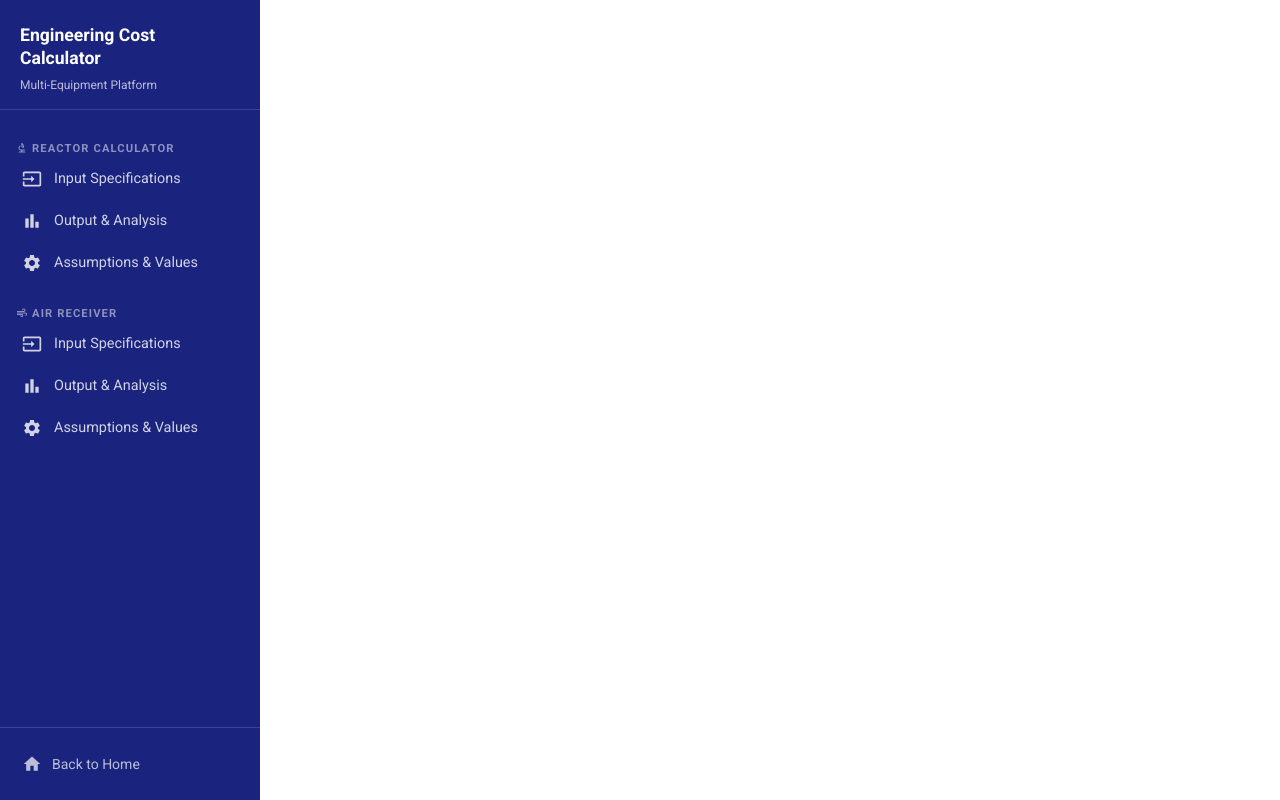
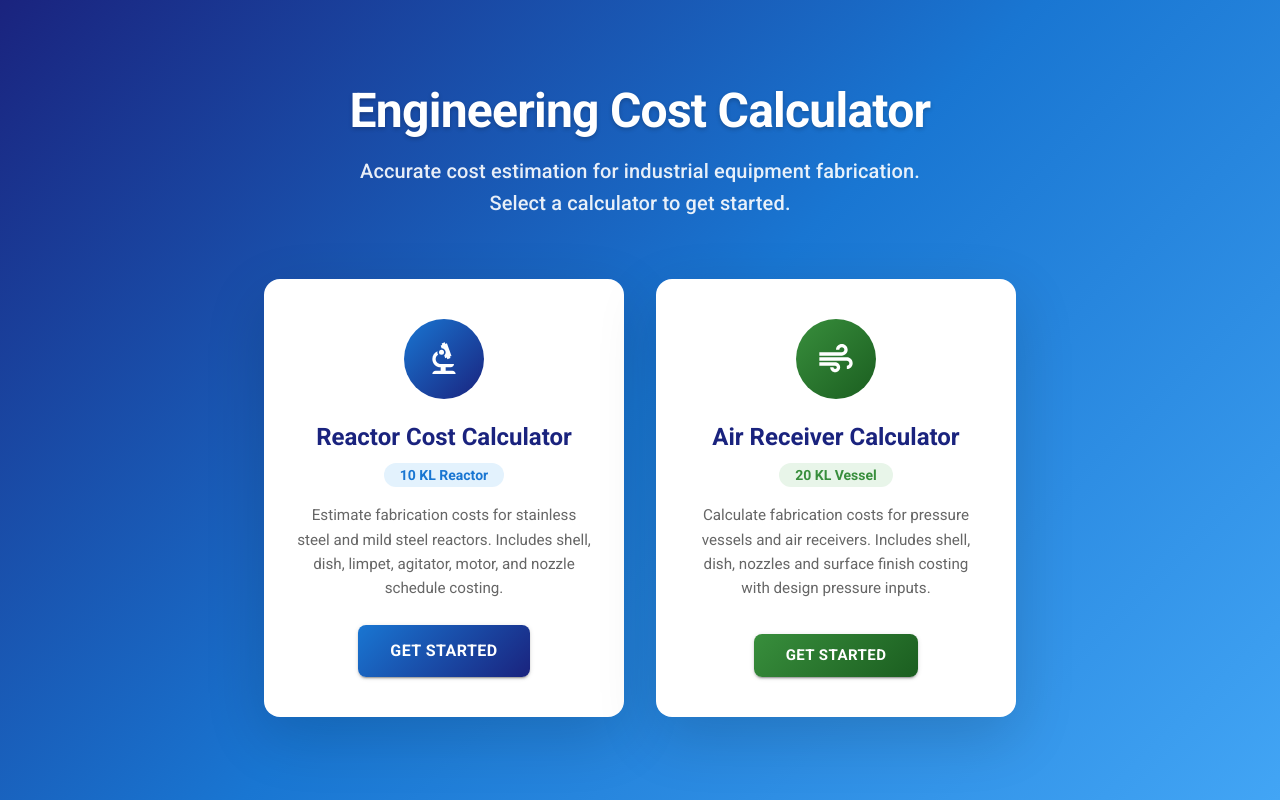
Before and after one commit to emilgibi/reactor-cost-calculator, a React (Create React App) app: page / in a window 1280 px wide. Shown: the top 800 px of the page. Built offline with nearby package versions, Linux system fonts and the light colour scheme; no server answers.

Commit message:
Fix: hide sidebar on landing page and add flex layout so sidebar/content sit side-by-side
Co-authored-by: emilgibi <119147351+emilgibi@users.noreply.github.com>
Agent-Logs-Url: https://github.com/emilgibi/reactor-cost-calculator/sessions/3f345a7f-f783-47c9-a747-5415f3aac9ce

```diff
--- a/src/App.tsx
+++ b/src/App.tsx
@@ -1,22 +1,30 @@
 import React from 'react';
-import { BrowserRouter as Router, Routes, Route } from 'react-router-dom';
+import { BrowserRouter as Router, Routes, Route, useLocation } from 'react-router-dom';
 import { ReactorProvider } from './context/ReactorContext';
 import { AirReceiverProvider } from './context/AirReceiverContext';
 
 // Import your pages
-import Navigation from './components/Navigation';
+import Sidebar from './components/Sidebar';
 import LandingPage from './pages/LandingPage';
 import ReactorInputPage from './pages/ReactorInputPage';
 import ReactorOutputPage from './pages/ReactorOutputPage';
 import AirReceiverInputPage from './pages/AirReceiverInputPage';
 import AirReceiverOutputPage from './pages/AirReceiverOutputPage';
 
-function App() {
+function AppLayout() {
+  const location = useLocation();
+  const isLanding = location.pathname === '/';
+
   return (
-    <ReactorProvider>
-      <AirReceiverProvider>
-        <Router>
-          <Navigation />
+    <div style={{ display: 'flex', minHeight: '100vh' }}>
+      {!isLanding && <Sidebar />}
+      <div
+        style={{
+          flex: 1,
+          overflow: 'auto',
+          padding: isLanding ? 0 : '24px 32px',
+        }}
+      >
         <Routes>
           <Route path="/" element={<LandingPage />} />
 
@@ -28,6 +36,17 @@ function App() {
           <Route path="/air-receiver/input" element={<AirReceiverInputPage />} />
           <Route path="/air-receiver/output" element={<AirReceiverOutputPage />} />
         </Routes>
+      </div>
+    </div>
+  );
+}
+
+function App() {
+  return (
+    <ReactorProvider>
+      <AirReceiverProvider>
+        <Router>
+          <AppLayout />
         </Router>
       </AirReceiverProvider>
     </ReactorProvider>
```
Lines whose indentation alone changed are shown as unchanged.
